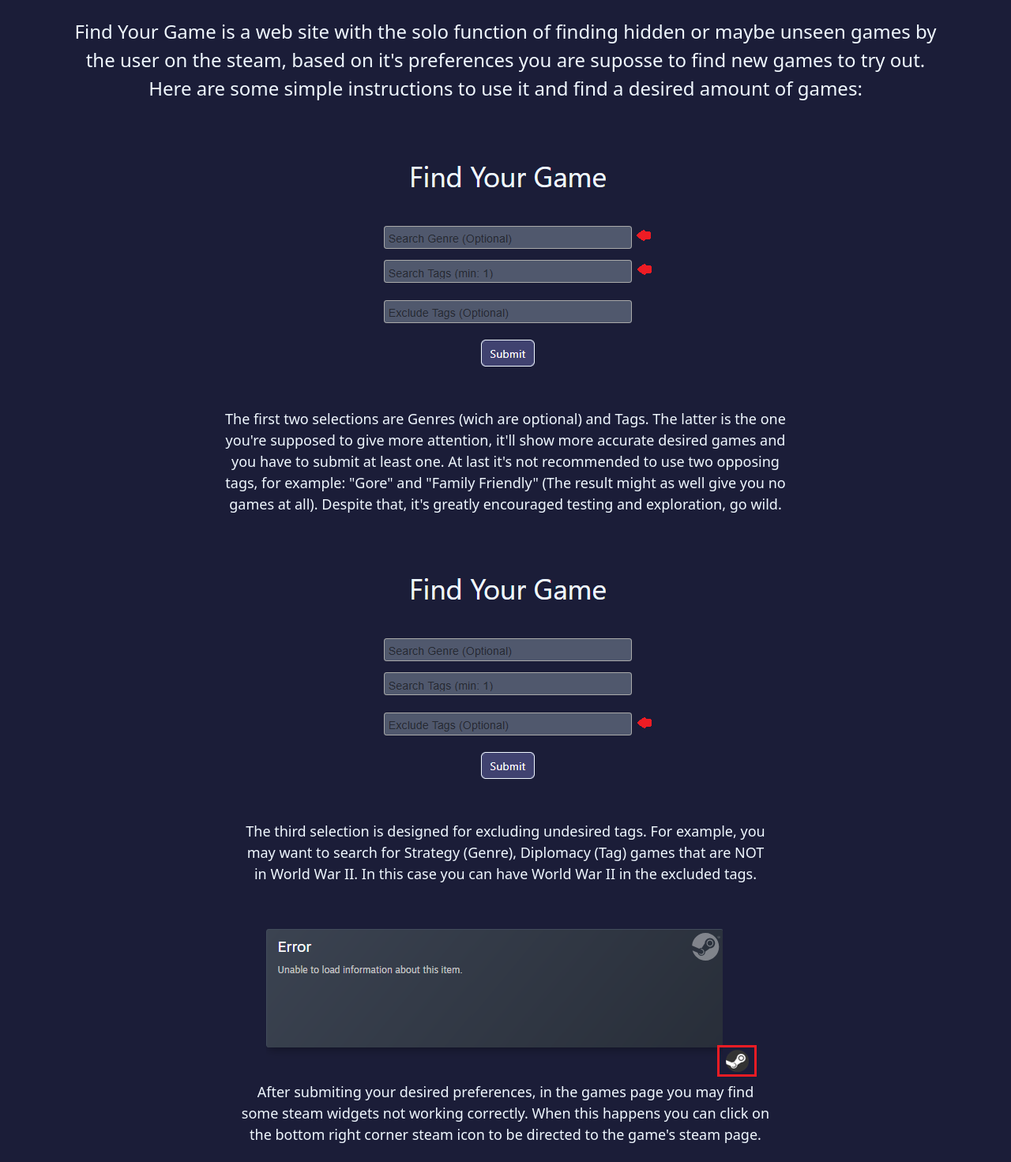
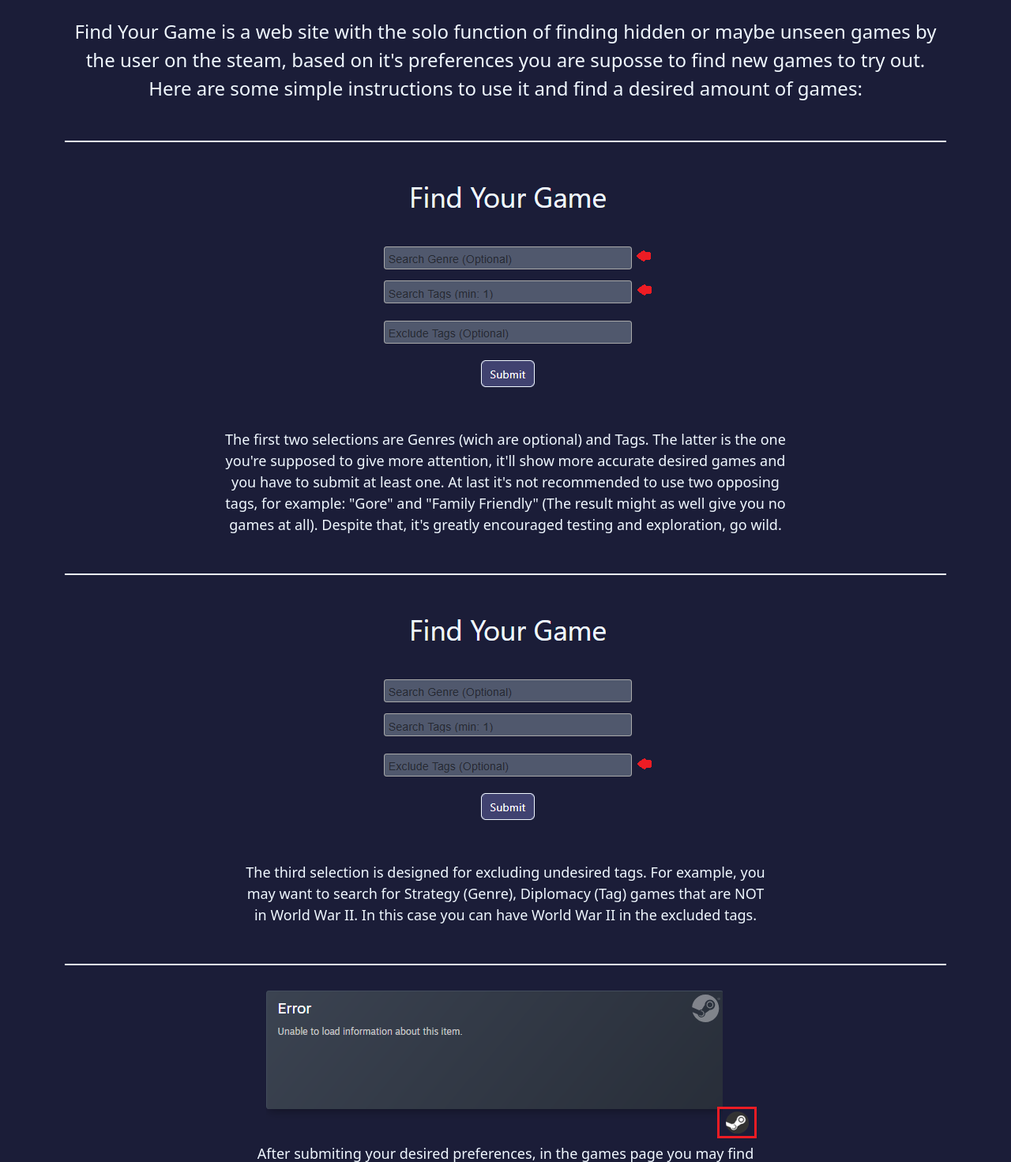
Before and after one commit to MysteryBrks/Find-Your-Game, a Flask app: page /manual in a window 1280 px wide. Shown: the part 154-1625 px from the top of the page at 79% size. Before the commit the page ends 1601 px from the top, so only its background shows below. Run offline with Flask 3, Linux system fonts and the light colour scheme; some libraries are stand-ins or nearby versions.

Commit message:
Added a div of color for style organization

```diff
--- a/static/styles.css
+++ b/static/styles.css
@@ -38,5 +38,6 @@ nav {
 }
 
 .color {
-    background-color: aliceblue;
+    height: 2px !important;
+    background-color: aliceblue !important;
 }
--- a/templates/manual.html
+++ b/templates/manual.html
@@ -7,7 +7,7 @@
         based on it's preferences you are suposse to find new games to try out.
         Here are some simple instructions to use it and find a desired amount of games:
     </p></div>
-
+    <div class="mb-4 color"></div>
     <div class="mb-5 tutorial">
         <img src="static/images/Tutorial.png">
         <p class="explanation">The first two selections are Genres (wich are optional)
@@ -17,13 +17,14 @@
         (The result might as well give you no games at all). Despite that, it's greatly
         encouraged testing and exploration, go wild. </p>
     </div>
-    <div class="color"></div>
+    <div class="mb-4 color"></div>
     <div class="mb-5 tutorial">
         <img src="static/images/Tutorial2.png">
         <p class="explanation">The third selection is designed for excluding undesired tags.
         For example, you may want to search for Strategy (Genre), Diplomacy (Tag) games that
         are NOT in World War II. In this case you can have World War II in the excluded tags.</p>
     </div>
+    <div class="mb-4 color"></div>
     <div class="mb-5 tutorial">
         <img src="static/images/Tutorial3.png">
         <p class="explanation">After submiting your desired preferences, in the games page
```
